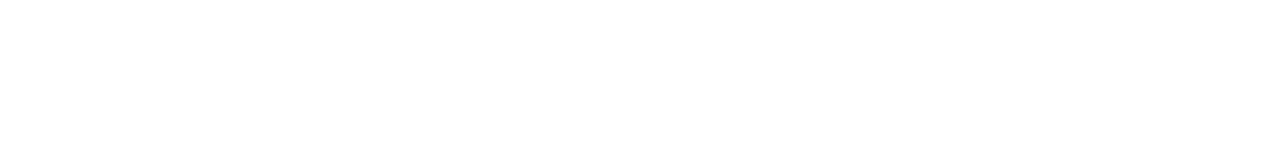
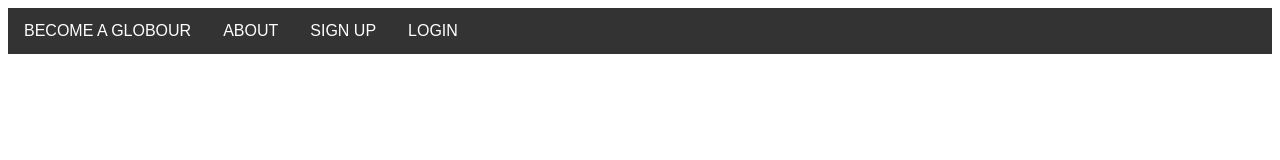
Before and after one commit to GlobourProject/web_template_initial, a plain HTML site: page index.html in a window 1280 px wide. Drawn offline with Linux system fonts and the light colour scheme.

Commit message:
Added the nav bar with styling

```diff
--- /dev/null
+++ b/css/style.css
@@ -0,0 +1,24 @@
+ul.nav_links {
+  list-style-type: none;
+  margin: 0;
+  padding: 0;
+  overflow: hidden;
+  background-color: #333;
+  font-family: "Arial";
+}
+
+li {
+  float: left;
+}
+
+li a {
+  display: block;
+  color: white;
+  text-align: center;
+  padding: 14px 16px;
+  text-decoration: none;
+}
+
+li a:hover {
+  background-color: #111;
+}
--- a/index.html
+++ b/index.html
@@ -1,3 +1,22 @@
+<!DOCTYPE html>
 <html>
-
+  <head>
+    <meta charset="utf-8">
+    <title>Globour</title>
+    <!-- Include stylesheets -->
+    <link rel="stylesheet" href="css/style.css" media="screen" title="no title" charset="utf-8">
+  </head>
+  <body>
+    <div class="nav_bar">
+      <div class="nav_logo">
+        <!-- Logo code goes here -->
+      </div>
+      <ul class = "nav_links">
+        <li><a id="become_a_globour_link" class = "nav_link_item" href="#">BECOME A GLOBOUR</a></li>
+        <li><a href="#" class = "nav_link_item">ABOUT</a></li>
+        <li><a href="#" class = "nav_link_item">SIGN UP</a></li>
+        <li><a href="#" class = "nav_link_item">LOGIN</a></li>
+      </ul>
+    </div>
+  </body>
 </html>
```
